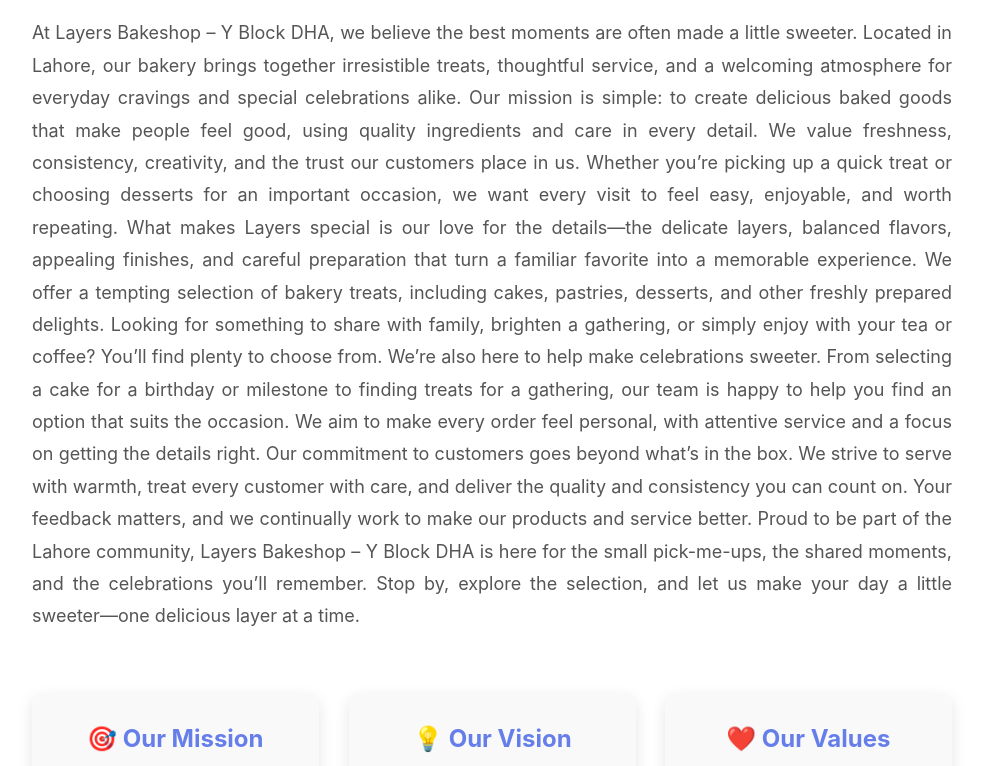
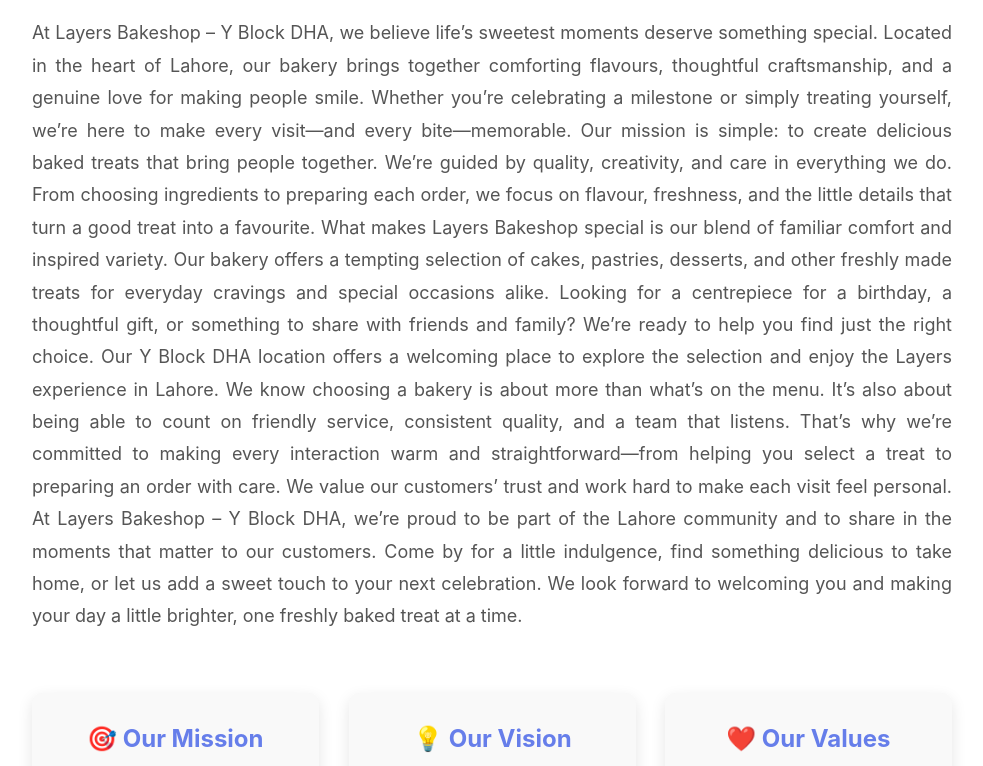
Before and after one commit to yellow-weave-pg/campaign-51768-layers-bakeshop-y-block-dha, a plain HTML site: page about-us.html in a window 1280 px wide. Shown: the part 544-1310 px from the top of the page, without its empty margins (148-1131 px from the left). Drawn offline with Linux system fonts and the light colour scheme.

Commit message:
Deploy: about-us.html

```diff
--- a/about-us.html
+++ b/about-us.html
@@ -18,7 +18,7 @@
   <link rel="icon" type="image/x-icon" href="images/favicon.ico">
   <link rel="icon" type="image/png" href="images/favicon.png">
 
-  <title>About Layers Bakeshop Y Block DHA Lahore | Our Story</title>
+  <title>About Layers Bakeshop in Y Block DHA Lahore | Our Story</title>
 
   <style>
     * {
@@ -496,17 +496,15 @@
 
   <div class="about-container">
     <h2>Who We Are</h2>
-    <p>At Layers Bakeshop – Y Block DHA, we believe the best moments are often made a little sweeter. Located in Lahore, our bakery brings together irresistible treats, thoughtful service, and a welcoming atmosphere for everyday cravings and special celebrations alike.
+    <p>At Layers Bakeshop – Y Block DHA, we believe life’s sweetest moments deserve something special. Located in the heart of Lahore, our bakery brings together comforting flavours, thoughtful craftsmanship, and a genuine love for making people smile. Whether you’re celebrating a milestone or simply treating yourself, we’re here to make every visit—and every bite—memorable.
 
-Our mission is simple: to create delicious baked goods that make people feel good, using quality ingredients and care in every detail. We value freshness, consistency, creativity, and the trust our customers place in us. Whether you’re picking up a quick treat or choosing desserts for an important occasion, we want every visit to feel easy, enjoyable, and worth repeating.
+Our mission is simple: to create delicious baked treats that bring people together. We’re guided by quality, creativity, and care in everything we do. From choosing ingredients to preparing each order, we focus on flavour, freshness, and the little details that turn a good treat into a favourite.
 
-What makes Layers special is our love for the details—the delicate layers, balanced flavors, appealing finishes, and careful preparation that turn a familiar favorite into a memorable experience. We offer a tempting selection of bakery treats, including cakes, pastries, desserts, and other freshly prepared delights. Looking for something to share with family, brighten a gathering, or simply enjoy with your tea or coffee? You’ll find plenty to choose from.
+What makes Layers Bakeshop special is our blend of familiar comfort and inspired variety. Our bakery offers a tempting selection of cakes, pastries, desserts, and other freshly made treats for everyday cravings and special occasions alike. Looking for a centrepiece for a birthday, a thoughtful gift, or something to share with friends and family? We’re ready to help you find just the right choice. Our Y Block DHA location offers a welcoming place to explore the selection and enjoy the Layers experience in Lahore.
 
-We’re also here to help make celebrations sweeter. From selecting a cake for a birthday or milestone to finding treats for a gathering, our team is happy to help you find an option that suits the occasion. We aim to make every order feel personal, with attentive service and a focus on getting the details right.
+We know choosing a bakery is about more than what’s on the menu. It’s also about being able to count on friendly service, consistent quality, and a team that listens. That’s why we’re committed to making every interaction warm and straightforward—from helping you select a treat to preparing an order with care. We value our customers’ trust and work hard to make each visit feel personal.
 
-Our commitment to customers goes beyond what’s in the box. We strive to serve with warmth, treat every customer with care, and deliver the quality and consistency you can count on. Your feedback matters, and we continually work to make our products and service better.
-
-Proud to be part of the Lahore community, Layers Bakeshop – Y Block DHA is here for the small pick-me-ups, the shared moments, and the celebrations you’ll remember. Stop by, explore the selection, and let us make your day a little sweeter—one delicious layer at a time.</p>
+At Layers Bakeshop – Y Block DHA, we’re proud to be part of the Lahore community and to share in the moments that matter to our customers. Come by for a little indulgence, find something delicious to take home, or let us add a sweet touch to your next celebration. We look forward to welcoming you and making your day a little brighter, one freshly baked treat at a time.</p>
 
     <div class="about-values">
       <div class="value-card">
```
